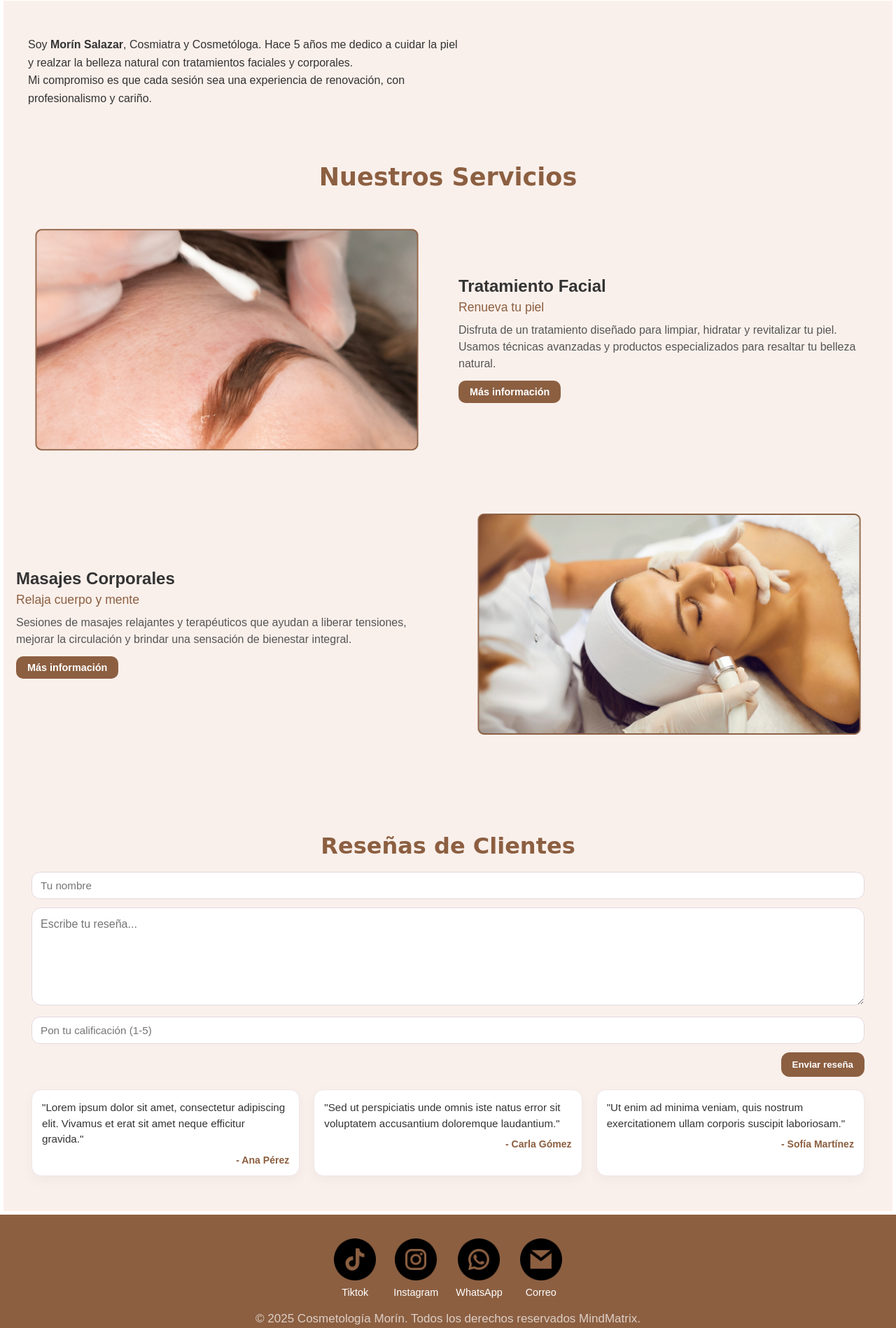
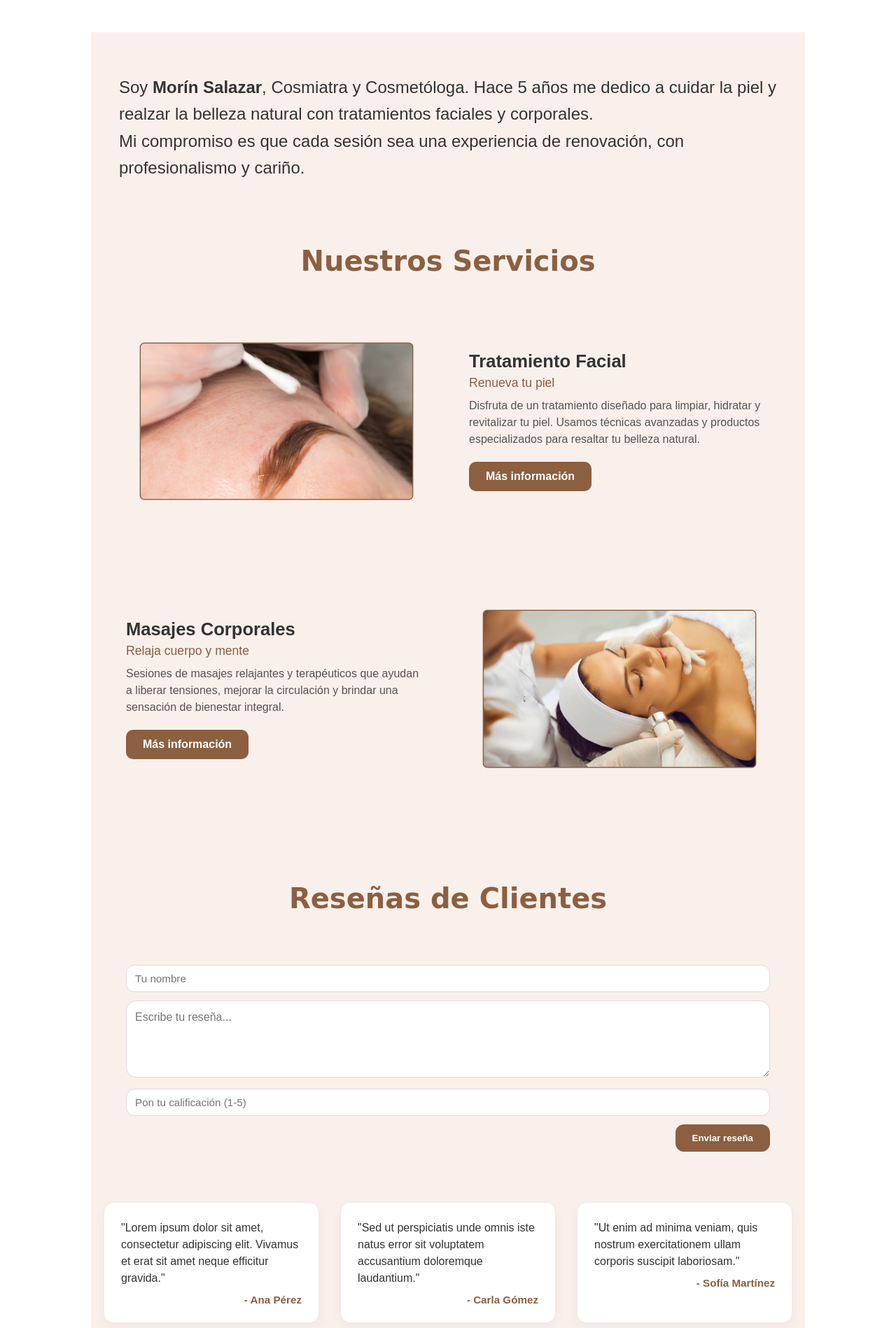
Before and after one commit to Pvbaeza/cosmetica, a plain HTML site: page frontend/index.html in a window 1280 px wide. Shown: the part 69-1967 px from the top of the page at 70% size. Drawn offline with Linux system fonts and the light colour scheme; no server answers.

Commit message:
Actualizar URLs de la API para producción

```diff
--- a/frontend/assets/css/style.css
+++ b/frontend/assets/css/style.css
@@ -204,47 +204,11 @@
   white-space: nowrap;
 }
 
-/* ===== Responsive: en pantallas grandes mostramos 3 columnas ===== */
-@media (min-width: 768px) {
-  .reviews-grid {
-    grid-template-columns: repeat(3, 1fr);
-    gap: 20px;
-  }
-
-  .reviews-section {
-    padding: 50px 40px;
-  }
-
-  .reviews-title {
-    font-size: 2rem;
-  }
-
-  .form-textarea {
-    min-height: 140px;
-  }
-}
-
-
-
-/* PRODUCTOS SECCION */
-
 #productos{
   background-color: rgb(255, 234, 239);
 
 
 }
-
-
-
-
-
-
-
-
-
-
-
-
 
 /* Servicios */
 
@@ -320,56 +284,129 @@
   background-color: #a84a7a;
 }
 
-/* ===== Vista desktop ===== */
-@media (min-width: 768px) {
-  .service {
-    flex-direction: row;
-    align-items: center;
-    gap: 30px;
-  }
-
-  .service-right {
-    flex-direction: row-reverse;
-  }
-
-  .service-image, .service-content {
-    margin: 0%;
-    flex: 1;
-  }
-
-  .service-title {
-    font-size: 1.5rem;
-  }
-
-  .service-subtitle {
-    font-size: 1.1rem;
-  }
-
-  .service-description {
-    font-size: 1rem;
-  }
+/* ESPACIO ENTRE SECCIONES */
+section {
+    padding: 5px 5px;  /* espacio arriba y abajo de cada sección */
 }
-
-/* Fin Servicios */
 
 
 
 
+/* ========================== */
+/* ===== VISTA WEEEEEEB ===== */
+/* ========================== */
+
+/* PARA TABLET O MENOR */
+@media (min-width: 768px) {
+
+    section {
+        padding: 50px 40px;
+    }
+
+    .container-body {
+        max-width: 1100px; /* Limit overall content width */
+        margin: 0 auto; /* Center the container */
+    }
+
+    /* --- Section Inicio --- */
+    #inicio {
+        flex-direction: row; /* Side-by-side layout */
+        align-items: center;
+        text-align: left; /* Align text left */
+        gap: 40px; /* More space between image and text */
+        padding: 60px 40px; /* More padding */
+    }
+
+    .inicio-logo {
+        flex: 0 0 45%; /* Give logo container a fixed percentage width */
+        max-width: 450px; /* Max width for the logo */
+        margin-bottom: 0; /* Reset margin */
+    }
+     .inicio-logo img {
+         max-width: 100%; /* Ensure logo scales within its container */
+         margin-bottom: 0;
+     }
 
 
+    .primer-text {
+        flex: 1; /* Allow text to take remaining space */
+        font-size: 1.1rem; /* Slightly larger text */
+        margin: 0; /* Reset margins */
+        max-width: none; /* Remove max-width */
+    }
 
+    /* --- Section Servicios --- */
+    .services-title {
+        font-size: 2.5rem; /* Larger title */
+        margin-bottom: 40px;
+    }
 
+    .service {
+        flex-direction: row; /* Image and text side-by-side */
+        align-items: center;
+        gap: 40px; /* Increase gap */
+        padding: 2rem; /* More padding inside card */
+        margin-bottom: 50px;
+    }
 
+    .service-right {
+        flex-direction: row-reverse; /* Reverse order for alternating layout */
+    }
 
+    .service-image, .service-content {
+        flex: 1; /* Each takes half the space */
+        margin: 0; /* Reset margins */
+        text-align: left; /* Align text left */
+    }
+    .service-image {
+        max-width: 50%; /* Prevent image getting too large */
+    }
+    .service-image img {
+         border-radius: 10px; /* Slightly larger radius */
+    }
 
+    .service-title { font-size: 1.6rem; }
+    .service-subtitle { font-size: 1.1rem; }
+    .service-description { font-size: 1rem; margin-bottom: 20px;}
+    .btn-service { padding: 12px 24px; font-size: 1rem;}
 
+    /* --- Section Reseñas --- */
+    .reviews-title {
+        font-size: 2.5rem; /* Larger title */
+        margin-bottom: 40px;
+    }
 
+    .review-form {
+        padding: 2rem; /* More padding */
+        margin-bottom: 40px; /* More space */
+    }
 
+    .btn-submit { padding: 12px 24px; }
 
+    .reviews-grid {
+        grid-template-columns: repeat(3, 1fr); /* 3 columns */
+        gap: 25px; /* Increase gap */
+    }
 
+    .review-card { padding: 1.5rem; } /* More padding */
+    .review-content { font-size: 1rem; }
+    .review-author { font-size: 0.95rem; }
 
+} /* aqui termina tablet */
 
-/* ESPACIO ENTRE SECCIONES */
-section {
-    padding: 5px 5px;  /* espacio arriba y abajo de cada sección */
-}
+/* WEEEEB */
+@media (min-width: 1024px) {
+
+    .primer-text {
+        font-size: 1.5rem;
+    }
+
+    .service {
+        gap: 60px;
+    }
+
+    .reviews-grid {
+        gap: 30px;
+    }
+
+} /* End @media 1024px */
--- a/frontend/assets/js/admin-reviews.js
+++ b/frontend/assets/js/admin-reviews.js
@@ -3,7 +3,7 @@
 const isLocal = window.location.hostname === 'localhost' || window.location.hostname === '127.0.0.1';
 const API_BASE_URL = isLocal
     ? 'http://localhost:3000' // URL para desarrollo local
-    : 'https://cosmeticabackend.onrender.com'; // URL para producción
+    : 'https://cosmeticabackend-dqxh.onrender.com'; // URL para producción
 
 document.addEventListener('DOMContentLoaded', () => {
     const unpublishedList = document.getElementById('unpublished-reviews-list');
--- a/frontend/assets/js/admin_ajustes.js
+++ b/frontend/assets/js/admin_ajustes.js
@@ -3,7 +3,7 @@
 const isLocal = window.location.hostname === 'localhost' || window.location.hostname === '127.0.0.1';
 const API_BASE_URL = isLocal
     ? 'http://localhost:3000' // URL para desarrollo local
-    : 'https://cosmeticabackend.onrender.com'; // URL para producción
+    : 'https://cosmeticabackend-dqxh.onrender.com'; // URL para producción
 
 let allWorkers = []; // Variable global para guardar los datos de los trabajadores
 
--- a/frontend/assets/js/admin_productos.js
+++ b/frontend/assets/js/admin_productos.js
@@ -3,7 +3,7 @@
 const isLocal = window.location.hostname === 'localhost' || window.location.hostname === '127.0.0.1';
 const API_BASE_URL = isLocal
     ? 'http://localhost:3000' // URL para desarrollo local
-    : 'https://cosmeticabackend.onrender.com'; // URL para producción
+    : 'https://cosmeticabackend-dqxh.onrender.com'; // URL para producción
 
 document.addEventListener('DOMContentLoaded', () => {
 
--- a/frontend/assets/js/admin_reservas.js
+++ b/frontend/assets/js/admin_reservas.js
@@ -3,7 +3,7 @@
 const isLocal = window.location.hostname === 'localhost' || window.location.hostname === '127.0.0.1';
 const API_BASE_URL = isLocal
     ? 'http://localhost:3000' // URL para desarrollo local
-    : 'https://cosmeticabackend.onrender.com'; // URL para producción
+    : 'https://cosmeticabackend-dqxh.onrender.com'; // URL para producción
 
 document.addEventListener('DOMContentLoaded', () => {
 
--- a/frontend/assets/js/admin_servicios.js
+++ b/frontend/assets/js/admin_servicios.js
@@ -3,7 +3,7 @@
 const isLocal = window.location.hostname === 'localhost' || window.location.hostname === '127.0.0.1';
 const API_BASE_URL = isLocal
     ? 'http://localhost:3000' // URL para desarrollo local
-    : 'https://cosmeticabackend.onrender.com'; // URL para producción
+    : 'https://cosmeticabackend-dqxh.onrender.com'; // URL para producción
 
 document.addEventListener('DOMContentLoaded', () => {
 
--- a/frontend/assets/js/login.js
+++ b/frontend/assets/js/login.js
@@ -3,7 +3,7 @@
 const isLocal = window.location.hostname === 'localhost' || window.location.hostname === '127.0.0.1';
 const API_BASE_URL = isLocal
     ? 'http://localhost:3000' // URL para desarrollo local
-    : 'https://cosmeticabackend.onrender.com'; // URL para producción
+    : 'https://cosmeticabackend-dqxh.onrender.com'; // URL para producción
 
 document.addEventListener('DOMContentLoaded', () => {
     // Seleccionamos el formulario por el ID que le pusimos en el HTML
--- a/frontend/assets/js/productos.js
+++ b/frontend/assets/js/productos.js
@@ -3,7 +3,7 @@
 const isLocal = window.location.hostname === 'localhost' || window.location.hostname === '127.0.0.1';
 const API_BASE_URL = isLocal
     ? 'http://localhost:3000' // URL para desarrollo local
-    : 'https://cosmeticabackend.onrender.com'; // URL para producción
+    : 'https://cosmeticabackend-dqxh.onrender.com'; // URL para producción
 
 document.addEventListener('DOMContentLoaded', () => {
     const catalogoProductos = document.getElementById('catalogo-productos');
--- a/frontend/assets/js/resenas.js
+++ b/frontend/assets/js/resenas.js
@@ -3,7 +3,7 @@
 const isLocal = window.location.hostname === 'localhost' || window.location.hostname === '127.0.0.1';
 const API_BASE_URL = isLocal
     ? 'http://localhost:3000' // URL para desarrollo local
-    : 'https://cosmeticabackend.onrender.com'; // URL para producción
+    : 'https://cosmeticabackend-dqxh.onrender.com'; // URL para producción
 
 // Función que pide las reseñas al servidor y las dibuja en el HTML
 async function cargarResenas() {
--- a/frontend/assets/js/reservas.js
+++ b/frontend/assets/js/reservas.js
@@ -3,7 +3,7 @@
 const isLocal = window.location.hostname === 'localhost' || window.location.hostname === '127.0.0.1';
 const API_BASE_URL = isLocal
     ? 'http://localhost:3000' // URL para desarrollo local
-    : 'https://cosmeticabackend.onrender.com'; // URL para producción
+    : 'https://cosmeticabackend-dqxh.onrender.com'; // URL para producción
 
 document.addEventListener('DOMContentLoaded', () => {
     // --- OBTENER ELEMENTOS DEL DOM ---
--- a/frontend/assets/js/servicios.js
+++ b/frontend/assets/js/servicios.js
@@ -3,7 +3,7 @@
 const isLocal = window.location.hostname === 'localhost' || window.location.hostname === '127.0.0.1';
 const API_BASE_URL = isLocal
     ? 'http://localhost:3000' // URL para desarrollo local
-    : 'https://cosmeticabackend.onrender.com'; // URL para producción
+    : 'https://cosmeticabackend-dqxh.onrender.com'; // URL para producción
 
 document.addEventListener('DOMContentLoaded', () => {
     const servicesContainer = document.getElementById('servicios');
--- a/frontend/assets/js/trabajador_ajustes.js
+++ b/frontend/assets/js/trabajador_ajustes.js
@@ -3,7 +3,7 @@
 const isLocal = window.location.hostname === 'localhost' || window.location.hostname === '127.0.0.1';
 const API_BASE_URL = isLocal
     ? 'http://localhost:3000' // URL para desarrollo local
-    : 'https://cosmeticabackend.onrender.com'; // URL para producción
+    : 'https://cosmeticabackend-dqxh.onrender.com'; // URL para producción
 
 document.addEventListener('DOMContentLoaded', () => {
 
```
Also changed, not shown: backend/conexion.js (+4 -3 lines).
